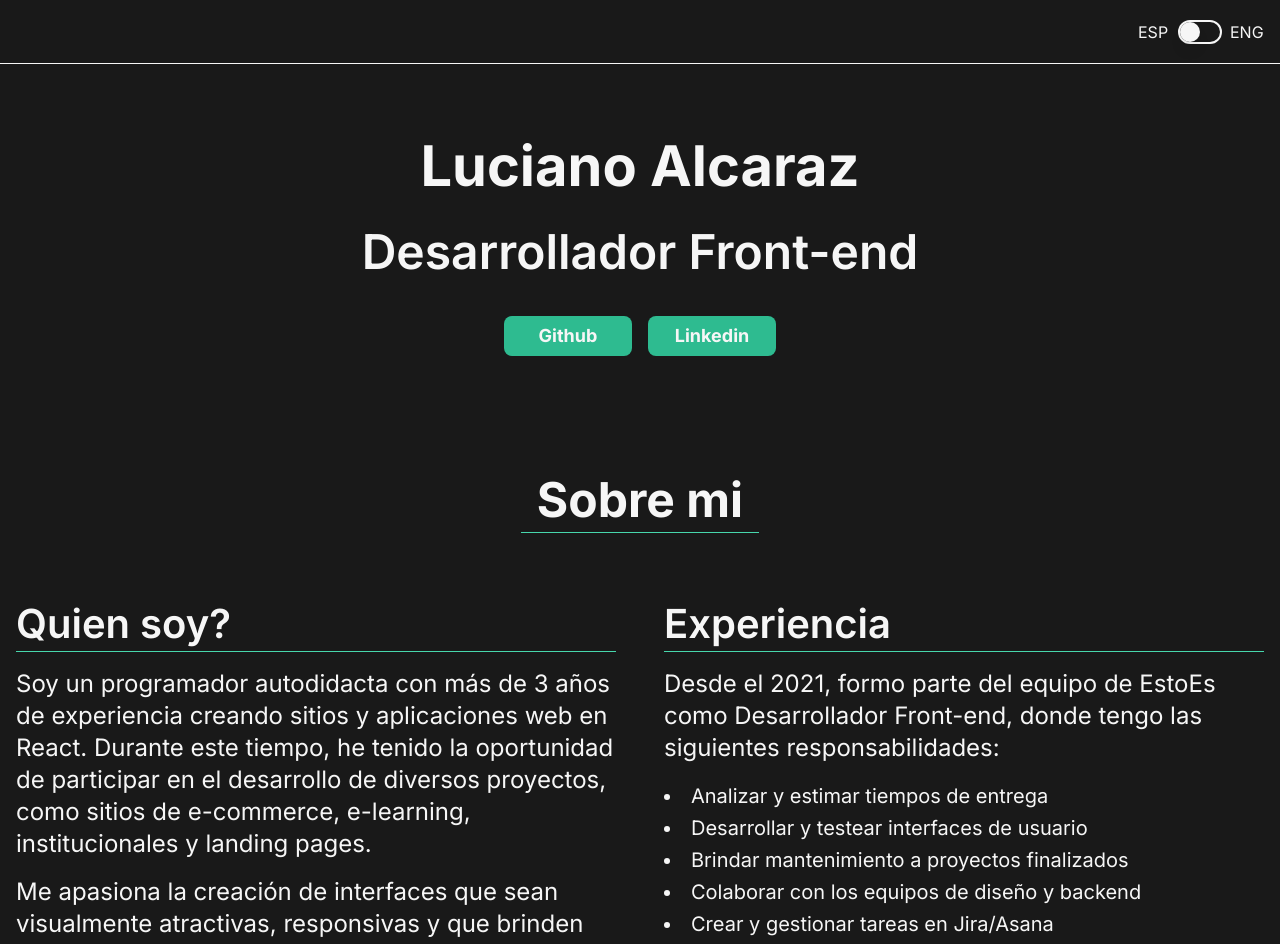
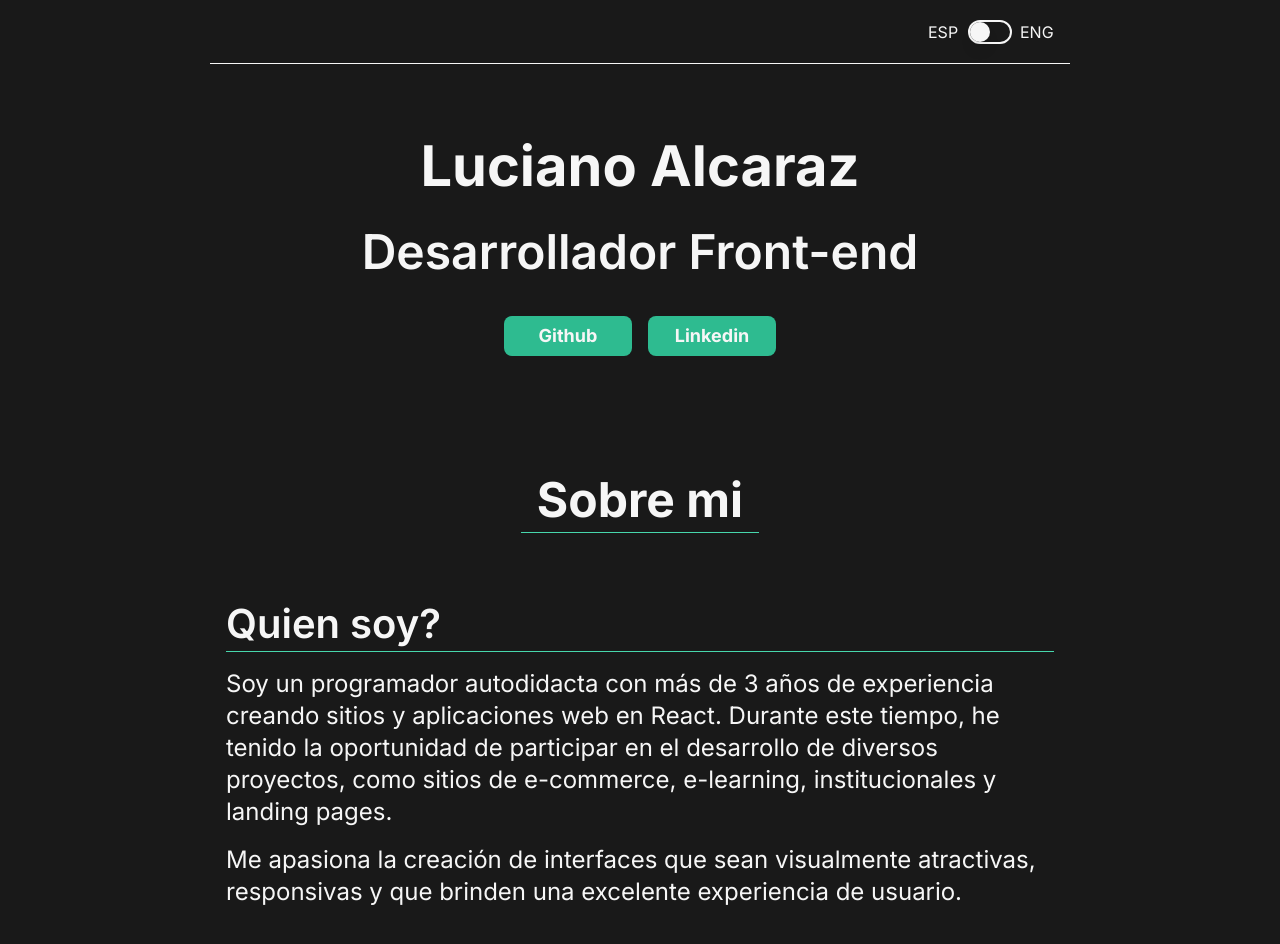
Before and after one commit to maple146/portfolio, a Next.js app: page / in a window 1280 px wide. Shown: the top 944 px of the page. Built offline with nearby package versions, Linux system fonts and the light colour scheme.

Commit message:
Update container width, Update About component grid cols

```diff
--- a/src/app/_home/about.tsx
+++ b/src/app/_home/about.tsx
@@ -4,7 +4,7 @@ import { AboutTypes } from "@/types/about.types";
 
 export default function About({ title, sections }: AboutTypes) {
   return (
-    <div className="container grid grid-cols-1 lg:grid-cols-2 py-8 lg:py-12 gap-4 lg:gap-12">
+    <div className="container grid grid-cols-1 py-8 lg:py-12 gap-4 lg:gap-12">
       <div className="col-span-full flex justify-center mb-2 lg:mb-4">
         <Title text={title} />
       </div>
--- a/src/app/_home/header.tsx
+++ b/src/app/_home/header.tsx
@@ -3,11 +3,11 @@ import { HeaderTypes } from "@/types/header.types";
 
 export default function Header({ title, subtitle, buttons }: HeaderTypes) {
   return (
-    <div className="h-screen lg:h-auto pb-16 pt-[128px]">
+    <div className="h-screen sm:h-auto pb-16 pt-[128px]">
       <div className="container flex flex-col items-center justify-center h-full text-center">
         <p className="text-xl lg:text-xl-4 mb-4 font-bold">{title}</p>
         <p className="text-lg lg:text-xl-3 mb-8 font-semibold">{subtitle}</p>
-        <div className="flex gap-4 flex-col lg:flex-row">
+        <div className="flex gap-4 flex-col sm:flex-row">
           {
             buttons.map((button) => (
               <Button key={button.buttonText} href={button.externalUrl}>{button.buttonText}</Button>
--- a/tailwind.config.ts
+++ b/tailwind.config.ts
@@ -25,7 +25,7 @@ const config = {
       center: true,
       padding: "1rem",
       screens: {
-        "2xl": "1280px",
+        md: "860px",
       },
     },
     extend: {
```
